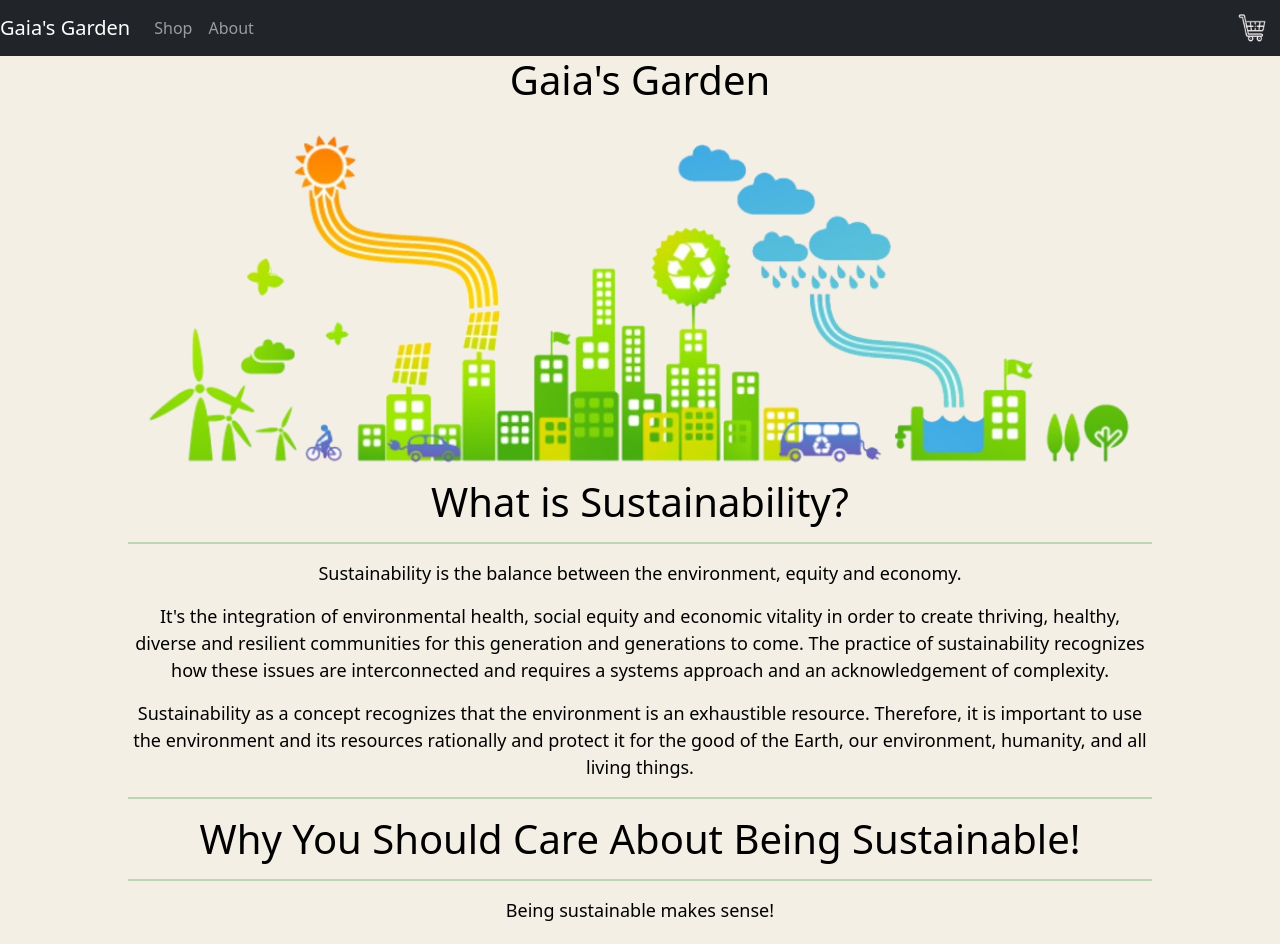
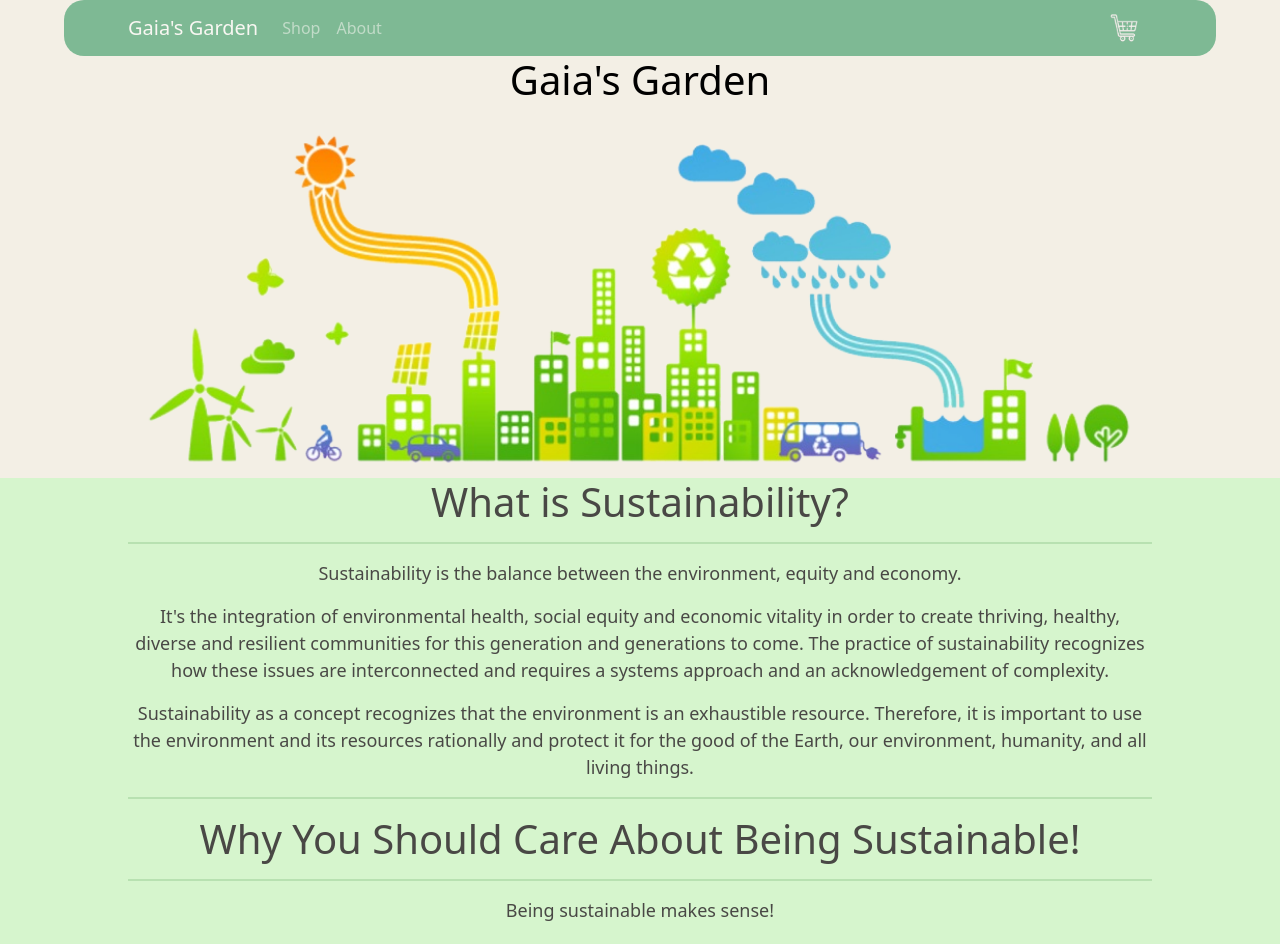
Before and after one commit to TechnoM4ncer/save-the-garden, a React (Create React App) app: page / in a window 1280 px wide. Shown: the top 944 px of the page. Built offline with nearby package versions, Linux system fonts and the light colour scheme.

Commit message:
Add styling to navbar

```diff
--- a/src/App.css
+++ b/src/App.css
@@ -24,6 +24,7 @@ time, mark, audio, video {
   text-align: center;
   margin: 0;
   padding: 0;
+  background-color: #f3efe5;
 }
 
 .App-link {
@@ -46,8 +47,25 @@ Body.body {
 .bodyText {
   padding-left: 10%;
   padding-right: 10%;
+  margin-left: auto;
+  margin-right: auto;
+  background-color: #c9f7c3;
+  filter: opacity(.7);
 }
 
 Header.header {
-  background-color: #014421;
+  background-color: #0a8545;
 }
+
+.navbar-header{
+  background-color: #0a8545;
+  filter:opacity(.5);
+  padding-left: 5%;
+  padding-right: 5%;
+  margin-left: auto;
+  margin-right: auto;
+  border-radius:20px;
+  align-items: center;
+  justify-content: center;
+  width: 90%
+}
--- a/src/Components/Header.jsx
+++ b/src/Components/Header.jsx
@@ -1,4 +1,5 @@
 import '../App.css';
+import '../index.css';
 import { Navbar, NavItem, NavDropdown, MenuItem, Nav, Form, FormControl, Button } from 'react-bootstrap';
 import { Link, IndexLink } from 'react-router-dom';
 import shoppingcart from '../Assets/shoppingcart.png';
@@ -7,7 +8,7 @@ import shoppingcart from '../Assets/shoppingcart.png';
 
 export default function Header() {
   return (
-<Navbar sticky = "top" bg="dark" variant="dark">
+<Navbar className= "navbar-header" sticky = "top" variant="dark">
   <Nav className="container-fluid">
     <Nav.Item>
       <Navbar.Brand as={Link} to="/">Gaia's Garden</Navbar.Brand>
```
Also changed, not shown: src/index.css (line endings or trailing spaces).
